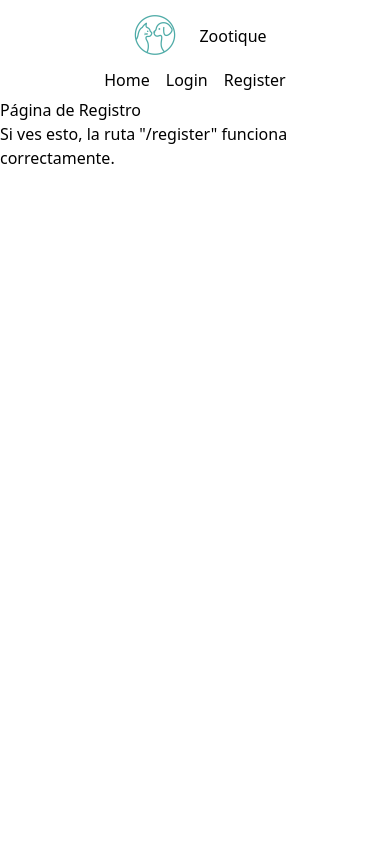
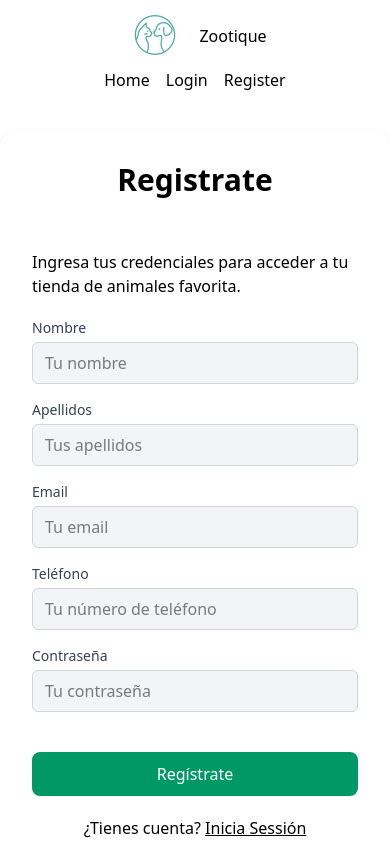
Before and after one commit to luabde/zootique_frontend, a React (Vite) app: page /register in a window 390 px wide. Shown: the top 844 px of the page. Built offline with nearby package versions, Linux system fonts and the light colour scheme.

Commit message:
Sessio 10 acabada

```diff
--- /dev/null
+++ b/src/components/input.jsx
@@ -0,0 +1,12 @@
+export function InputComp({labelName, placeholder, type}){
+    return(
+        <div className="flex flex-col">
+            <label className="text-sm font-medium text-gray-700 mb-1">{labelName}</label>
+            <input
+            type={type}
+            placeholder={placeholder}
+            className="bg-gray-100 border border-gray-300 rounded-md px-3 py-2 focus:outline-none focus:ring-1 focus:ring-emerald-950"
+            />
+        </div>
+    );
+}
--- a/src/pages/Login.jsx
+++ b/src/pages/Login.jsx
@@ -1,8 +1,55 @@
+import { Link } from "react-router-dom";
+import { InputComp } from "../components/input";
+
 export default function Login() {
   return (
-    <div>
-      <h1>Página de Login</h1>
-      <p>Si ves esto, la ruta "/login" funciona correctamente.</p>
+    <div className="relative flex justify-center items-center">
+
+      <div className="w-full flex justify-center items-center mt-8">
+        <div className="container shadow rounded-2xl">
+        <div className="grid grid-cols-1 lg:grid-cols-2 gap-8 p-8">
+          <div className=" flex flex-col items-center justify-center lg:items-start gap-5 lg:max-w-5/6">
+            <h2 className="text-3xl font-bold mb-8">Inicia Sessión</h2>
+            <p>Ingresa tus credenciales para acceder a tu tienda de animales favorita.</p>
+            <form className="flex flex-col gap-6 w-full">
+              <div className="flex flex-col gap-4">
+                  <InputComp labelName="Email" placeholder="Tu email" type="text" />
+                  <InputComp labelName="Contraseña" placeholder="Tu contraseña" type="password" />
+              </div>
+              <div className="flex flex-col md:flex-row justify-between">
+                <div className="flex items-center gap-2">
+                  <input
+                    type="checkbox"
+                    className="h-4 w-4 rounded border-gray-300 text-emerald-600 focus:ring-emerald-500"
+                  />
+                  <label className="text-gray-700">Recordar</label>
+                </div>
+
+                <div>
+                  <a href="#" className="text-gray-400">Has olvidado tu contraseña?</a>
+                </div>
+              </div>
+              <input
+                type="submit"
+                value={"Iniciar Sessión"}
+                className="
+                  mt-4 w-full py-2.5 px-4 rounded-lg font-medium text-white!
+                  bg-emerald-600 hover:bg-emerald-700
+                  transition-colors duration-200 text-center no-underline block"
+              />
+            </form>
+            <p>¿No tienes cuenta?  <Link to="/register" className="underline">Regístrate</Link></p>
+          </div>
+          <div
+            className="bg-[url('/img/login.png')] bg-cover bg-center w-full h-48 sm:h-64 lg:h-full shadow-md rounded-lg"
+            role="img"
+            aria-label="Imagen mujer con perro"
+          ></div>
+
+        </div>
+      </div>
+
+      </div>
     </div>
   )
 }
--- a/src/pages/Register.jsx
+++ b/src/pages/Register.jsx
@@ -1,8 +1,45 @@
+import { Link } from "react-router-dom";
+import { InputComp } from "../components/input";
+
 export default function Register() {
   return (
-    <div>
-      <h1>Página de Registro</h1>
-      <p>Si ves esto, la ruta "/register" funciona correctamente.</p>
+    <div className="relative flex justify-center items-center">
+
+      <div className="w-full flex justify-center items-center mt-8">
+        <div className="container shadow rounded-2xl">
+        <div className="grid grid-cols-1 lg:grid-cols-2 gap-8 p-8">
+          <div className=" flex flex-col items-center justify-center lg:items-start gap-5 lg:max-w-5/6">
+            <h2 className="text-3xl font-bold mb-8">Registrate</h2>
+            <p>Ingresa tus credenciales para acceder a tu tienda de animales favorita.</p>
+            <form className="flex flex-col gap-6 w-full">
+              <div className="flex flex-col gap-4">
+                <InputComp labelName="Nombre" placeholder="Tu nombre" type="text" />
+                <InputComp labelName="Apellidos" placeholder="Tus apellidos" type="text" />
+                <InputComp labelName="Email" placeholder="Tu email" type="email" />
+                <InputComp labelName="Teléfono" placeholder="Tu número de teléfono" type="number" />
+                <InputComp labelName="Contraseña" placeholder="Tu contraseña" type="password" />
+              </div>
+              <input
+                type="submit"
+                value={"Regístrate"}
+                className="
+                  mt-4 w-full py-2.5 px-4 rounded-lg font-medium text-white!
+                  bg-emerald-600 hover:bg-emerald-700
+                  transition-colors duration-200 text-center no-underline block"
+              />
+            </form>
+            <p>¿Tienes cuenta?  <Link to="/login" className="underline">Inicia Sessión</Link></p>
+          </div>
+          <div
+            className="bg-[url('/img/register.png')] bg-cover bg-center w-full h-48 sm:h-64 lg:h-full shadow-md rounded-lg"
+            role="img"
+            aria-label="Imagen mujer con perro"
+          ></div>
+
+        </div>
+      </div>
+
+      </div>
     </div>
   )
 }
```
Also changed, not shown: 2 other files (tests, documents, lock files or other folders).
